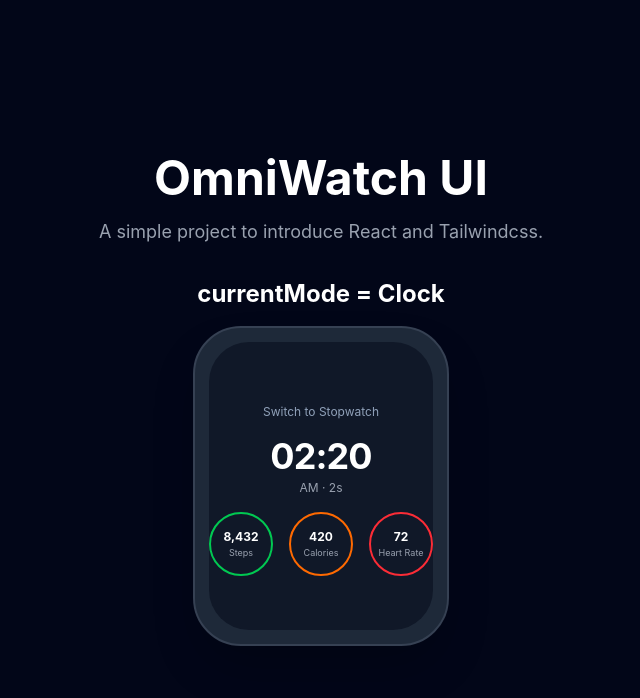
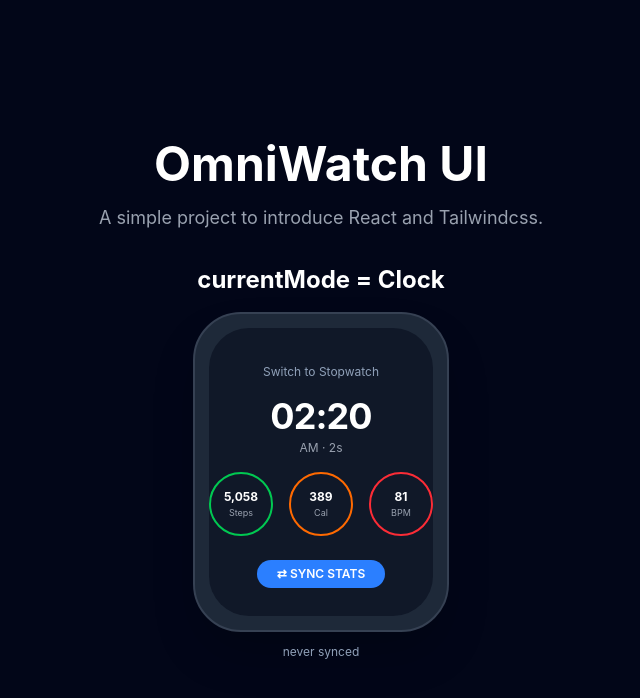
Before and after one commit to sammariumm/omniwatch-ui, a React (Vite) app: page / in a window 1280 px wide. Shown: the top 698 px of the page, without its empty margins (319-959 px from the left). Built offline with nearby package versions, Linux system fonts and the light colour scheme.

Commit message:
feat: implemented rng for stats using useState and useEffect

```diff
--- a/src/App.jsx
+++ b/src/App.jsx
@@ -14,6 +14,10 @@ function formatTime(ms) {
   const centiseconds = Math.floor((ms % 1000) / 10);
 
   return `${String(minutes).padStart(2, '0')}:${String(seconds).padStart(2, '0')}.${String(centiseconds).padStart(2, '0')}`;
+}
+
+function generateRandom(min, max) {
+  return Math.floor(Math.random() * (max - min + 1)) + min
 }
 
 function App() {
@@ -65,6 +69,42 @@ function App() {
     setLapTimes([]);
   };
 
+  // Stats state variable
+  const [stats, setStats] = useState({
+    steps: generateRandom(5000, 12000),
+    calories: generateRandom(200, 800),
+    heartRate: generateRandom(58, 110),
+  })
+
+  const [lastSync, setLastSync] = useState(null);
+  const [isSyncing, setIsSyncing] = useState(false);
+
+  const handleSyncStats = () => {
+    setIsSyncing(true);
+
+    // Simulate a network request
+    setTimeout(() => {
+      setStats({
+        steps:     generateRandom(5000, 12000),
+        calories:  generateRandom(200, 800),
+        heartRate: generateRandom(58, 110),
+      });
+      setLastSync(new Date());
+      setIsSyncing(false);
+    }, 1000);
+  };
+
+  // Spread to update one key
+  // Heart rate interval
+  useEffect(() => {
+    const id = setInterval(() => {
+      const delta = (Math.random() * 10 - 5) | 0
+      setStats(prev => ({
+        ...prev, heartRate: prev.heartRate + delta
+      }))
+    }, 3000)
+    return () => clearInterval(id)
+  }, [])
 
   return (
     <div className="min-h-screen bg-slate-950 flex flex-col items-center justify-center">
@@ -92,24 +132,39 @@ function App() {
         )}
 
         <div className="flex gap-4">
-          <StatRing label="Steps"      value="8,432" target="10,000" color="border-green-500"  />
-          <StatRing label="Calories"   value="420"   target="600"    color="border-orange-500" />
-          <StatRing label="Heart Rate" value="72"    target="120"    color="border-red-500"    />
+          <StatRing label="Steps"      value={stats.steps.toLocaleString()} target="10,000" color="border-green-500"  />
+          <StatRing label="Cal"        value={stats.calories}               target="800"    color="border-orange-500" />
+          <StatRing label="BPM"        value={stats.heartRate}              target="120"    color="border-red-500"    />
         </div>
+
+        {/* Sync button */}
+        <button
+          onClick={handleSyncStats}
+          disabled={isSyncing}
+          className="mt-2 px-5 py-1.5 bg-blue-500 hover:bg-blue-400 disabled:opacity-50 text-white text-xs font-semibold rounded-full transition-colors"
+        >
+          {isSyncing ? 'Syncing...' : '⇄ SYNC STATS'}
+        </button>
 
         {currentMode === 'stopwatch' && (
           <StopwatchWidget
             currentTime={formatTime(elapsed)}
             isRunning={isRunning}
             lapTimes={lapTimes}
-            onStart={handleStart}   // ← was onStartStop
-            onStop={handleStop}     // ← new
+            onStart={handleStart}
+            onStop={handleStop}
             onLap={handleLap}
             onReset={handleReset}
           />
         )}
 
       </WatchFrame>
+
+      <p className="mt-3 text-xs text-slate-400">
+        {lastSync
+          ? `last sync: ${lastSync.toLocaleTimeString()}`
+          : 'never synced'}
+      </p>
     </div>
   );
 }
```
